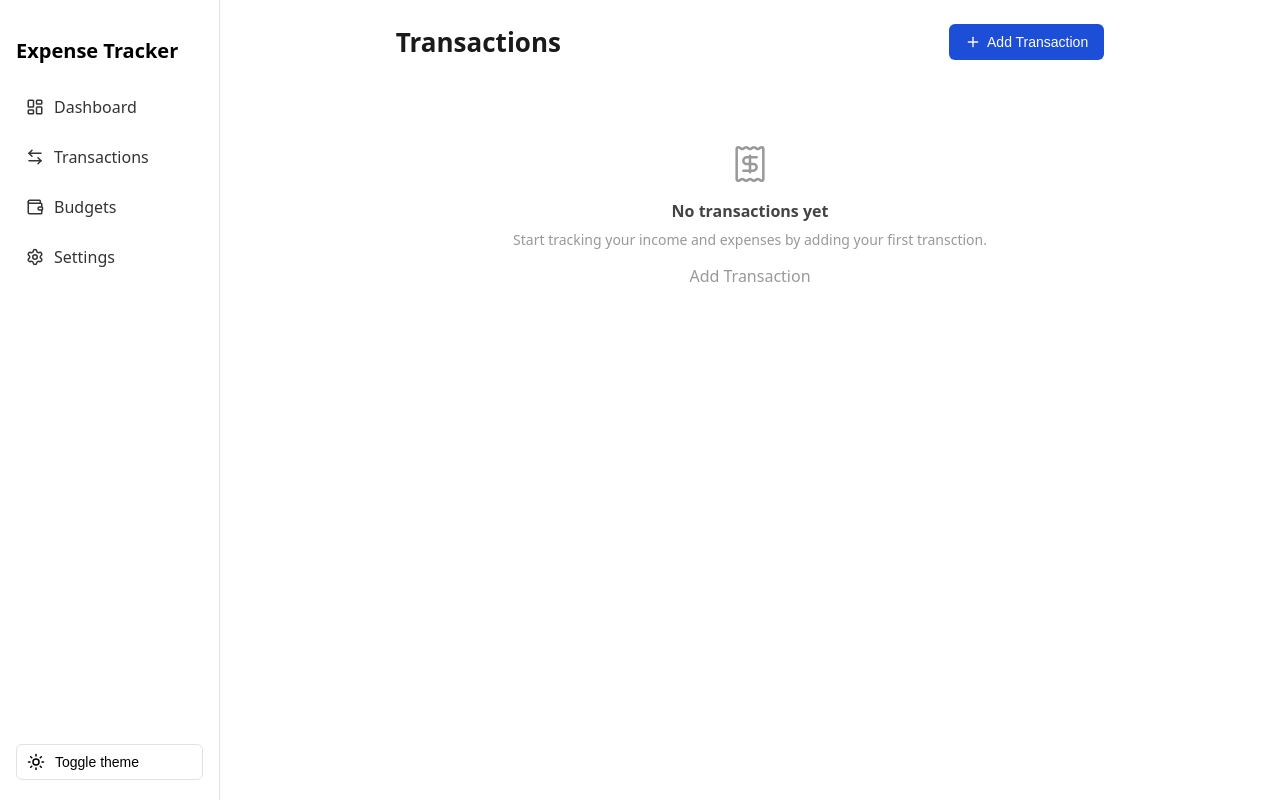
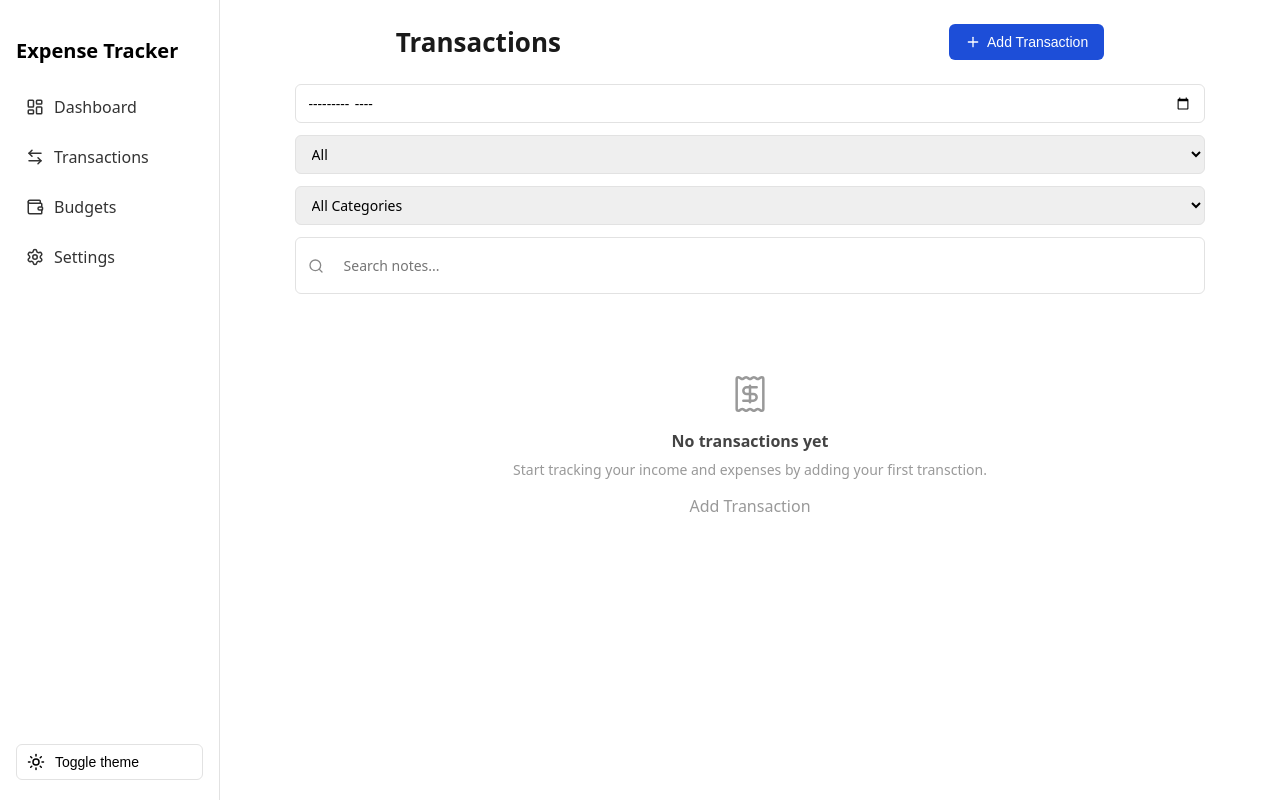
Before and after one commit to Palvett/Expense_tracker, a React (Vite) app: page /transactions in a window 1280 px wide. Built offline with nearby package versions, Linux system fonts and the light colour scheme.

Commit message:
FiltersBar with month/type/category filters, debounced note search, combined AND filtering, and distinct no-results empty state

```diff
--- /dev/null
+++ b/src/features/transactions/FiltersBar.css
@@ -0,0 +1,36 @@
+.filters-bar {
+    width: 90%;
+    margin: 0 auto 20px;
+    display: flex;
+    gap: 12px;
+    flex-wrap: wrap;
+    align-items: center;
+}
+
+.filters-bar input[type="month"],
+.filters-bar select {
+  padding: 8px 12px;
+  border: 1px solid #e2e2e2;
+  border-radius: 6px;
+  font-size: 14px;
+}
+
+.search-input {
+  display: flex;
+  align-items: center;
+  gap: 8px;
+  padding: 8px 12px;
+  border: 1px solid #e2e2e2;
+  border-radius: 6px;
+  flex: 1;
+  min-width: 200px;
+  color: #888;
+}
+
+.search-input input {
+  border: none;
+  outline: none;
+  flex: 1;
+  font-size: 14px;
+  color: #333;
+}
--- /dev/null
+++ b/src/features/transactions/FiltersBar.jsx
@@ -0,0 +1,51 @@
+import { Search } from 'lucide-react'
+import { useCategories } from '../../hooks/useCategories'
+import { TRANSACTION_TYPES } from '../../utils/constants'
+import './FiltersBar.css'
+
+function FiltersBar({ filters, onFilterChange }) {
+    const { categories } = useCategories()
+
+    return (
+    <div className="filters-bar">
+      <input
+        type="month"
+        value={filters.month}
+        onChange={(e) => onFilterChange('month', e.target.value)}
+      />
+
+      <select
+        value={filters.type}
+        onChange={(e) => onFilterChange('type', e.target.value)}
+      >
+        <option value="all">All</option>
+        <option value={TRANSACTION_TYPES.INCOME}>Income</option>
+        <option value={TRANSACTION_TYPES.EXPENSE}>Expense</option>
+      </select>
+
+      <select
+        value={filters.categoryId}
+        onChange={(e) => onFilterChange('categoryId', e.target.value)}
+      >
+        <option value="all">All Categories</option>
+        {categories.map((cat) => (
+          <option key={cat.id} value={cat.id}>
+            {cat.name}
+          </option>
+        ))}
+      </select>
+
+      <div className="search-input">
+        <Search size={16} />
+        <input
+          type="text"
+          placeholder="Search notes..."
+          value={filters.searchInput}
+          onChange={(e) => onFilterChange('searchInput', e.target.value)}
+        />
+      </div>
+    </div>
+  )
+}
+
+export default FiltersBar
--- a/src/features/transactions/TransactionList.jsx
+++ b/src/features/transactions/TransactionList.jsx
@@ -1,9 +1,19 @@
-import { Receipt } from "lucide-react"
+import { Receipt, SearchX } from "lucide-react"
 import TransactionItem from "./TransactionItem"
+import EmptyState from "../../components/EmptyState"
 import './TransactionList.css'
-import EmptyState from "../../components/EmptyState"
 
-function TransactionList({ transactions, onEdit, onDelete, onAddClick }) {
+function TransactionList({ transactions, hasActiveFilters, onEdit, onDelete, onAddClick }) {
+    if (transactions.length === 0 && hasActiveFilters) {
+        return (
+            <EmptyState
+                icon={SearchX}
+                title="No results"
+                message="No transactions match your current filters. Try adjusting or clearing them."
+            />
+        )
+    }
+
     if (transactions.length === 0) {
         return (
             <EmptyState
--- /dev/null
+++ b/src/hooks/useDebounce.js
@@ -0,0 +1,17 @@
+import { useState, useEffect } from "react"
+
+function useDebounce(value, delay) {
+    const [debouncedValue, setDebouncedValue] = useState(value)
+
+    useEffect(() => {
+        const timer = setTimeout(() =>{
+            setDebouncedValue(value)
+        }, delay)
+
+        return () => clearTimeout(timer)
+    }, [value, delay])
+
+    return debouncedValue
+}
+
+export default useDebounce
--- a/src/pages/Transactions.jsx
+++ b/src/pages/Transactions.jsx
@@ -2,15 +2,44 @@ import { useState } from 'react'
 import { Plus } from 'lucide-react'
 import TransactionForm from "../features/transactions/TransactionForm"
 import TransactionList from '../features/transactions/TransactionList'
+import FiltersBar from '../features/transactions/FiltersBar'
 import Modal from '../components/Modal'
 import ConfirmModal from '../components/ConfirmModal'
 import { useTransactions } from '../hooks/useTransactions'
+import useDebounce from '../hooks/useDebounce'
 
 function Transactions() {
   const { transactions, deleteTransaction } = useTransactions()
   const [isModalOpen, setIsModalOpen] = useState(false)
   const [editingTransaction, setEditingTransaction] = useState(null)
   const [deletingTransaction, setDeletingTransaction] = useState(null)
+
+  const [filters, setFilters] = useState({
+    month: '',
+    type:'all',
+    categoryId: 'all',
+    searchInput: '',
+  })
+
+  const debouncedSearch = useDebounce(filters.searchInput, 350)
+
+  function handleFilterChange(key, value) {
+    setFilters((prev) => ({ ...prev, [key]: value }))
+  }
+
+  const filteredTransactions = transactions.filter((t) => {
+    const matchesMonth = !filters.month || t.date.startsWith(filters.month)
+    const matchesType = filters.type === 'all' || t.type === filters.type
+    const matchesCategory = filters.categoryId === 'all' || t.categoryId === filters.categoryId
+    const matchesSearch =
+      !debouncedSearch ||
+      (t.note ?? '').toLowerCase().includes(debouncedSearch.toLowerCase())
+
+    return matchesMonth && matchesType && matchesCategory && matchesSearch
+  })
+
+  const hasActiveFilters =
+    filters.month || filters.type !== 'all' || filters.categoryId !== 'all' || debouncedSearch
 
   function handleAddClick() {
     setEditingTransaction(null)
@@ -50,8 +79,11 @@ function Transactions() {
         </button>
       </div>
 
+      <FiltersBar filters={filters} onFilterChange={handleFilterChange} />
+
       <TransactionList
-        transactions={transactions}
+        transactions={filteredTransactions}
+        hasActiveFilters={hasActiveFilters}
         onEdit={handleEditClick}
         onDelete={handleDeleteClick}
         onAddClick={handleAddClick}
```
